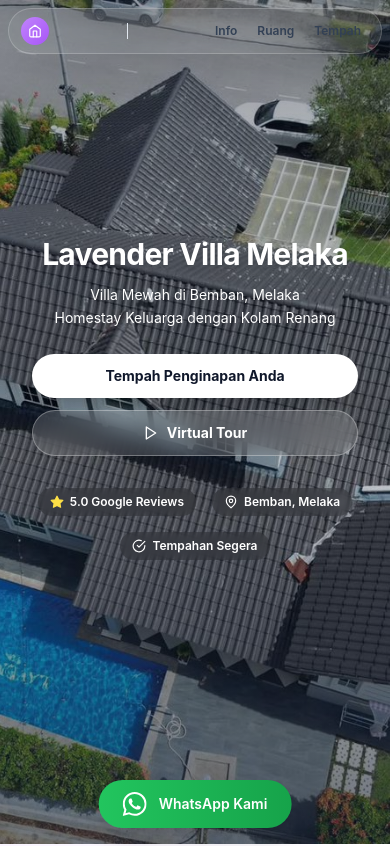
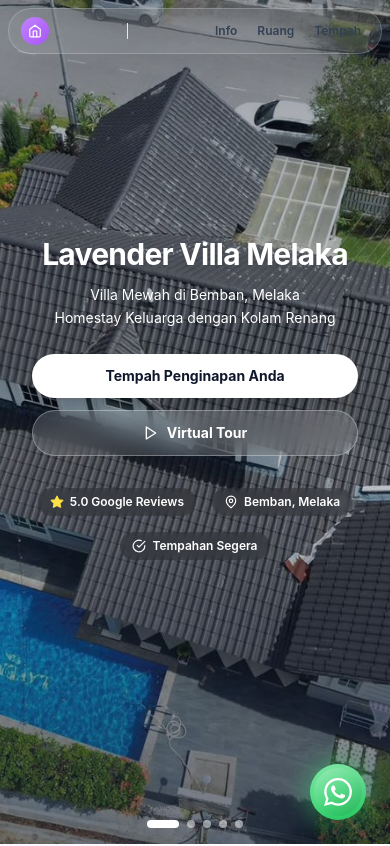
Before and after one commit to najmizulhusni/lavender-villa, a React (Vite) app: page / in a window 390 px wide. Shown: the top 846 px of the page. Built offline with nearby package versions, Linux system fonts and the light colour scheme; no server answers; the database is empty.

Commit message:
Revert WhatsApp button to circle style, keep floating nav at top

```diff
--- a/src/App.jsx
+++ b/src/App.jsx
@@ -1853,15 +1853,15 @@ Saya ingin membuat tempahan untuk Lavender Villa Melaka pada tarikh di atas. Sil
         </div>
       )}
 
-      {/* Floating WhatsApp Button - Bottom on mobile, Right side on desktop */}
+      {/* Floating WhatsApp Button - Liquid Glass Effect */}
       <a
         href="https://wa.me/60193345686?text=Hai%2C%20saya%20ingin%20bertanya%20tentang%20Lavender%20Villa%20Melaka"
         target="_blank"
         rel="noopener noreferrer"
-        className="fixed bottom-4 left-1/2 -translate-x-1/2 sm:left-auto sm:translate-x-0 sm:bottom-6 sm:right-6 z-40 group"
+        className="fixed bottom-6 right-6 z-40 group"
       >
-        {/* Tooltip - Hidden on mobile */}
-        <div className="hidden sm:block absolute bottom-full right-0 mb-3 opacity-0 group-hover:opacity-100 transition-all duration-300 transform group-hover:translate-y-0 translate-y-2 pointer-events-none">
+        {/* Tooltip */}
+        <div className="absolute bottom-full right-0 mb-3 opacity-0 group-hover:opacity-100 transition-all duration-300 transform group-hover:translate-y-0 translate-y-2 pointer-events-none hidden sm:block">
           <div className="bg-white/90 backdrop-blur-md px-4 py-2 rounded-xl shadow-lg border border-white/50 whitespace-nowrap">
             <p className="text-slate-800 text-sm font-medium">Perlukan bantuan?</p>
             <p className="text-slate-500 text-xs">Chat dengan kami di WhatsApp</p>
@@ -1869,16 +1869,8 @@ Saya ingin membuat tempahan untuk Lavender Villa Melaka pada tarikh di atas. Sil
           <div className="absolute -bottom-1 right-6 w-3 h-3 bg-white/90 rotate-45 border-r border-b border-white/50"></div>
         </div>
 
-        {/* Mobile: Full width bar style / Desktop: Circle button */}
-        <div className="sm:hidden flex items-center gap-3 bg-gradient-to-r from-green-500 to-green-600 text-white px-6 py-3 rounded-full shadow-xl active:scale-95 transition-transform">
-          <svg className="w-6 h-6" viewBox="0 0 24 24" fill="currentColor">
-            <path d="M17.472 14.382c-.297-.149-1.758-.867-2.03-.967-.273-.099-.471-.148-.67.15-.197.297-.767.966-.94 1.164-.173.199-.347.223-.644.075-.297-.15-1.255-.463-2.39-1.475-.883-.788-1.48-1.761-1.653-2.059-.173-.297-.018-.458.13-.606.134-.133.298-.347.446-.52.149-.174.198-.298.298-.497.099-.198.05-.371-.025-.52-.075-.149-.669-1.612-.916-2.207-.242-.579-.487-.5-.669-.51-.173-.008-.371-.01-.57-.01-.198 0-.52.074-.792.372-.272.297-1.04 1.016-1.04 2.479 0 1.462 1.065 2.875 1.213 3.074.149.198 2.096 3.2 5.077 4.487.709.306 1.262.489 1.694.625.712.227 1.36.195 1.871.118.571-.085 1.758-.719 2.006-1.413.248-.694.248-1.289.173-1.413-.074-.124-.272-.198-.57-.347m-5.421 7.403h-.004a9.87 9.87 0 01-5.031-1.378l-.361-.214-3.741.982.998-3.648-.235-.374a9.86 9.86 0 01-1.51-5.26c.001-5.45 4.436-9.884 9.888-9.884 2.64 0 5.122 1.03 6.988 2.898a9.825 9.825 0 012.893 6.994c-.003 5.45-4.437 9.884-9.885 9.884m8.413-18.297A11.815 11.815 0 0012.05 0C5.495 0 .16 5.335.157 11.892c0 2.096.547 4.142 1.588 5.945L.057 24l6.305-1.654a11.882 11.882 0 005.683 1.448h.005c6.554 0 11.89-5.335 11.893-11.893a11.821 11.821 0 00-3.48-8.413z"/>
-          </svg>
-          <span className="font-semibold text-sm">WhatsApp Kami</span>
-        </div>
-
-        {/* Desktop: Circle button with liquid glass effect */}
-        <div className="hidden sm:block relative">
+        {/* Button with liquid glass effect */}
+        <div className="relative">
           {/* Pulse animation ring */}
           <div className="absolute inset-0 bg-green-400 rounded-full animate-ping opacity-30"></div>
 
@@ -1886,13 +1878,13 @@ Saya ingin membuat tempahan untuk Lavender Villa Melaka pada tarikh di atas. Sil
           <div className="absolute -inset-1 bg-gradient-to-r from-green-400 to-green-500 rounded-full blur-md opacity-50 group-hover:opacity-70 transition-opacity"></div>
 
           {/* Main button - liquid glass */}
-          <div className="relative w-16 h-16 bg-gradient-to-br from-green-400 to-green-500 rounded-full flex items-center justify-center shadow-xl group-hover:scale-110 transition-all duration-300 group-hover:shadow-green-500/50 group-hover:shadow-2xl">
+          <div className="relative w-14 h-14 sm:w-16 sm:h-16 bg-gradient-to-br from-green-400 to-green-500 rounded-full flex items-center justify-center shadow-xl group-hover:scale-110 transition-all duration-300 group-hover:shadow-green-500/50 group-hover:shadow-2xl active:scale-95">
             {/* Glass overlay */}
             <div className="absolute inset-0 rounded-full bg-gradient-to-b from-white/30 to-transparent"></div>
             <div className="absolute inset-1 rounded-full bg-gradient-to-br from-white/20 via-transparent to-black/10"></div>
 
             {/* WhatsApp Icon */}
-            <svg className="w-8 h-8 text-white relative z-10" viewBox="0 0 24 24" fill="currentColor">
+            <svg className="w-7 h-7 sm:w-8 sm:h-8 text-white relative z-10" viewBox="0 0 24 24" fill="currentColor">
               <path d="M17.472 14.382c-.297-.149-1.758-.867-2.03-.967-.273-.099-.471-.148-.67.15-.197.297-.767.966-.94 1.164-.173.199-.347.223-.644.075-.297-.15-1.255-.463-2.39-1.475-.883-.788-1.48-1.761-1.653-2.059-.173-.297-.018-.458.13-.606.134-.133.298-.347.446-.52.149-.174.198-.298.298-.497.099-.198.05-.371-.025-.52-.075-.149-.669-1.612-.916-2.207-.242-.579-.487-.5-.669-.51-.173-.008-.371-.01-.57-.01-.198 0-.52.074-.792.372-.272.297-1.04 1.016-1.04 2.479 0 1.462 1.065 2.875 1.213 3.074.149.198 2.096 3.2 5.077 4.487.709.306 1.262.489 1.694.625.712.227 1.36.195 1.871.118.571-.085 1.758-.719 2.006-1.413.248-.694.248-1.289.173-1.413-.074-.124-.272-.198-.57-.347m-5.421 7.403h-.004a9.87 9.87 0 01-5.031-1.378l-.361-.214-3.741.982.998-3.648-.235-.374a9.86 9.86 0 01-1.51-5.26c.001-5.45 4.436-9.884 9.888-9.884 2.64 0 5.122 1.03 6.988 2.898a9.825 9.825 0 012.893 6.994c-.003 5.45-4.437 9.884-9.885 9.884m8.413-18.297A11.815 11.815 0 0012.05 0C5.495 0 .16 5.335.157 11.892c0 2.096.547 4.142 1.588 5.945L.057 24l6.305-1.654a11.882 11.882 0 005.683 1.448h.005c6.554 0 11.89-5.335 11.893-11.893a11.821 11.821 0 00-3.48-8.413z"/>
             </svg>
           </div>
```
